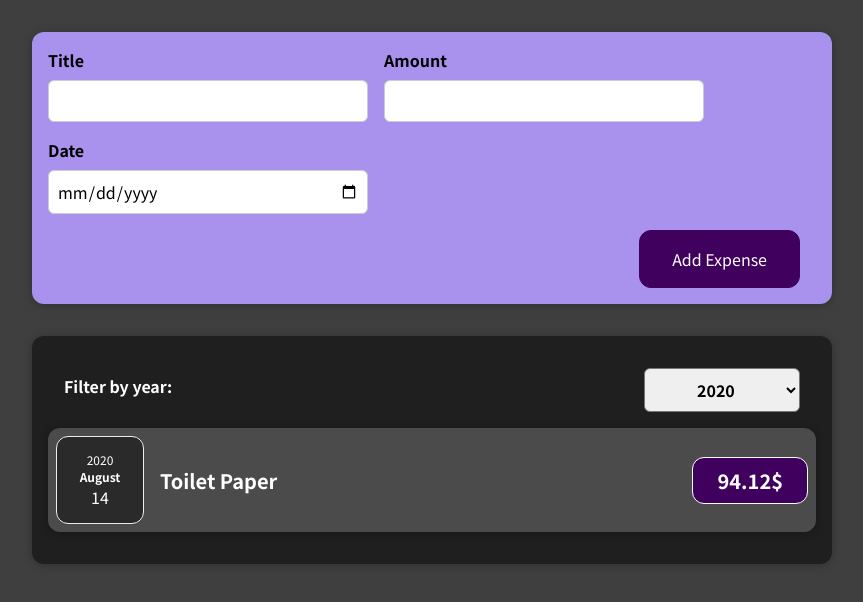
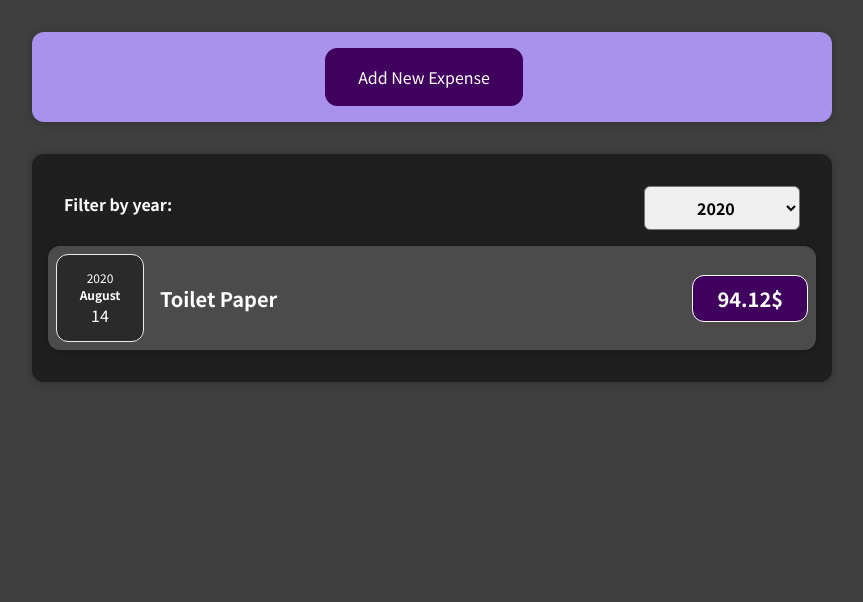
Before and after one commit to NikyAviator/ExpenseTracker, a React (Create React App) app: page / in a window 1280 px wide. Shown: the top 602 px of the page, without its empty margins (208-1071 px from the left). Built offline with nearby package versions, Linux system fonts and the light colour scheme.

Commit message:
form closed on submit or cancel!

```diff
--- a/src/components/NewExpense/ExpenseForm.js
+++ b/src/components/NewExpense/ExpenseForm.js
@@ -61,6 +61,9 @@
         </div>
       </div>
       <div className='new-expense__actions'>
+        <button onClick={props.onCancel} type='button'>
+          Cancel
+        </button>
         <button type='submit'>Add Expense</button>
       </div>
     </form>
--- a/src/components/NewExpense/NewExpense.js
+++ b/src/components/NewExpense/NewExpense.js
@@ -1,19 +1,37 @@
-import React from 'react';
+import React, { useState } from 'react';
 import ExpenseForm from './ExpenseForm';
 import './NewExpense.css';
 
 const NewExpense = (props) => {
+  // Så man kan toggla button Add New Expense, useState!
+  const [isEditing, setIsEditing] = useState(false);
   const onSaveExpenseDataHandler = (enteredExpenseData) => {
     const expenseData = {
       ...enteredExpenseData,
       id: Math.floor(Math.random() * 100).toString(),
     };
     props.onAddExpense(expenseData); // hämtar från App.js å matar in expenseData
+    setIsEditing(false); // We wanna close the form if it is submitted!
   };
-
+  // Start editing
+  const startEditingHandler = () => {
+    setIsEditing(true);
+  };
+  // Stop editing (cancel)
+  const stopEditingHandler = () => {
+    setIsEditing(false);
+  };
   return (
     <div className='new-expense'>
-      <ExpenseForm onSaveExpenseData={onSaveExpenseDataHandler} />
+      {!isEditing && (
+        <button onClick={startEditingHandler}>Add New Expense</button>
+      )}
+      {isEditing && (
+        <ExpenseForm
+          onSaveExpenseData={onSaveExpenseDataHandler}
+          onCancel={stopEditingHandler}
+        />
+      )}
     </div>
   );
 };
```
